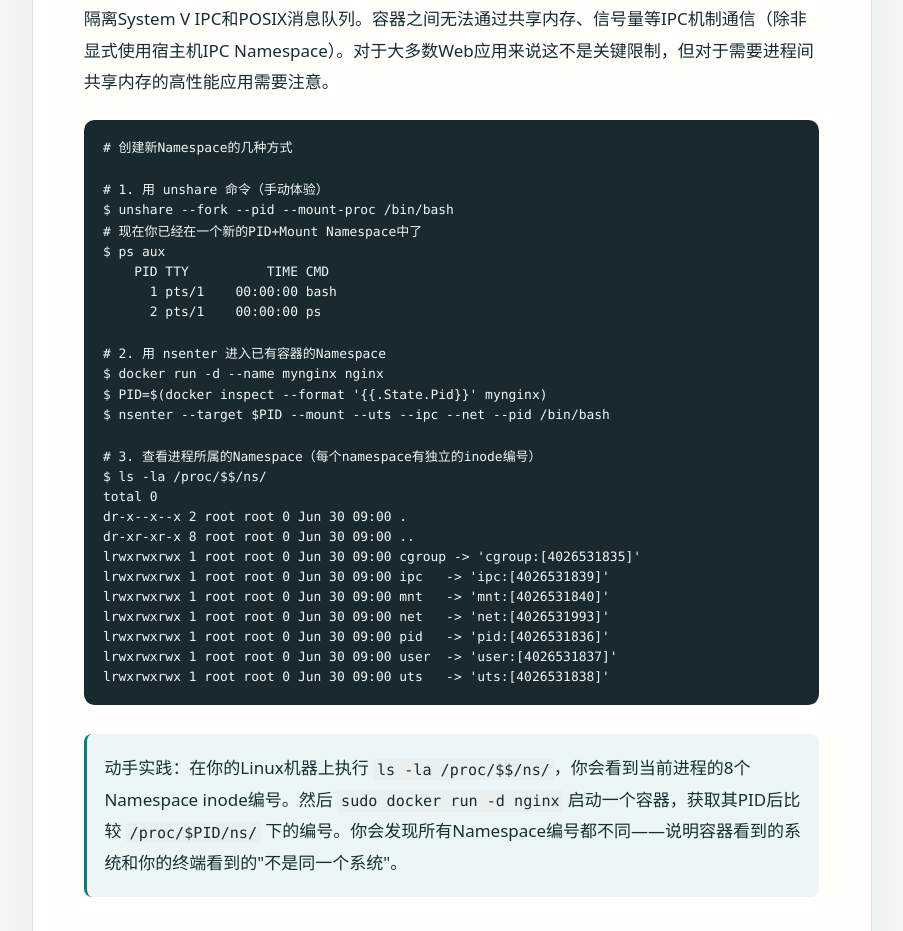
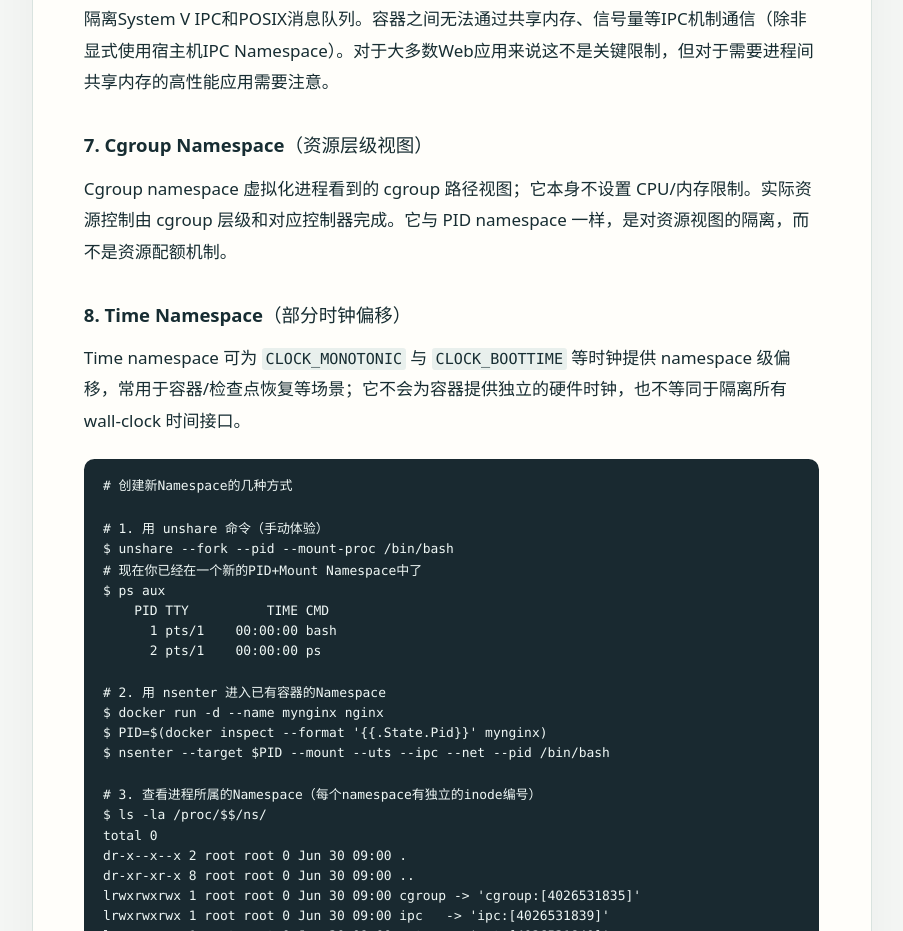
Before and after one commit to 1998x-stack/operating-system-tutorial, a website: page 22.html in a window 1280 px wide. Shown: the part 3517-4448 px from the top of the page, without its empty margins (329-1232 px from the left). Drawn offline with Linux system fonts and the light colour scheme.

Commit message:
audit: add cgroup and time namespace explanations

```diff
--- a/22.html
+++ b/22.html
@@ -93,6 +93,10 @@
 
         <h3>6. IPC Namespace（信号量/消息队列隔离）</h3>
         <p>隔离System V IPC和POSIX消息队列。容器之间无法通过共享内存、信号量等IPC机制通信（除非显式使用宿主机IPC Namespace）。对于大多数Web应用来说这不是关键限制，但对于需要进程间共享内存的高性能应用需要注意。</p>
+<h3>7. Cgroup Namespace（资源层级视图）</h3>
+<p>Cgroup namespace 虚拟化进程看到的 cgroup 路径视图；它本身不设置 CPU/内存限制。实际资源控制由 cgroup 层级和对应控制器完成。它与 PID namespace 一样，是对资源视图的隔离，而不是资源配额机制。</p>
+<h3>8. Time Namespace（部分时钟偏移）</h3>
+<p>Time namespace 可为 <code>CLOCK_MONOTONIC</code> 与 <code>CLOCK_BOOTTIME</code> 等时钟提供 namespace 级偏移，常用于容器/检查点恢复等场景；它不会为容器提供独立的硬件时钟，也不等同于隔离所有 wall-clock 时间接口。</p>
 
         <pre><code># 创建新Namespace的几种方式
 
```
